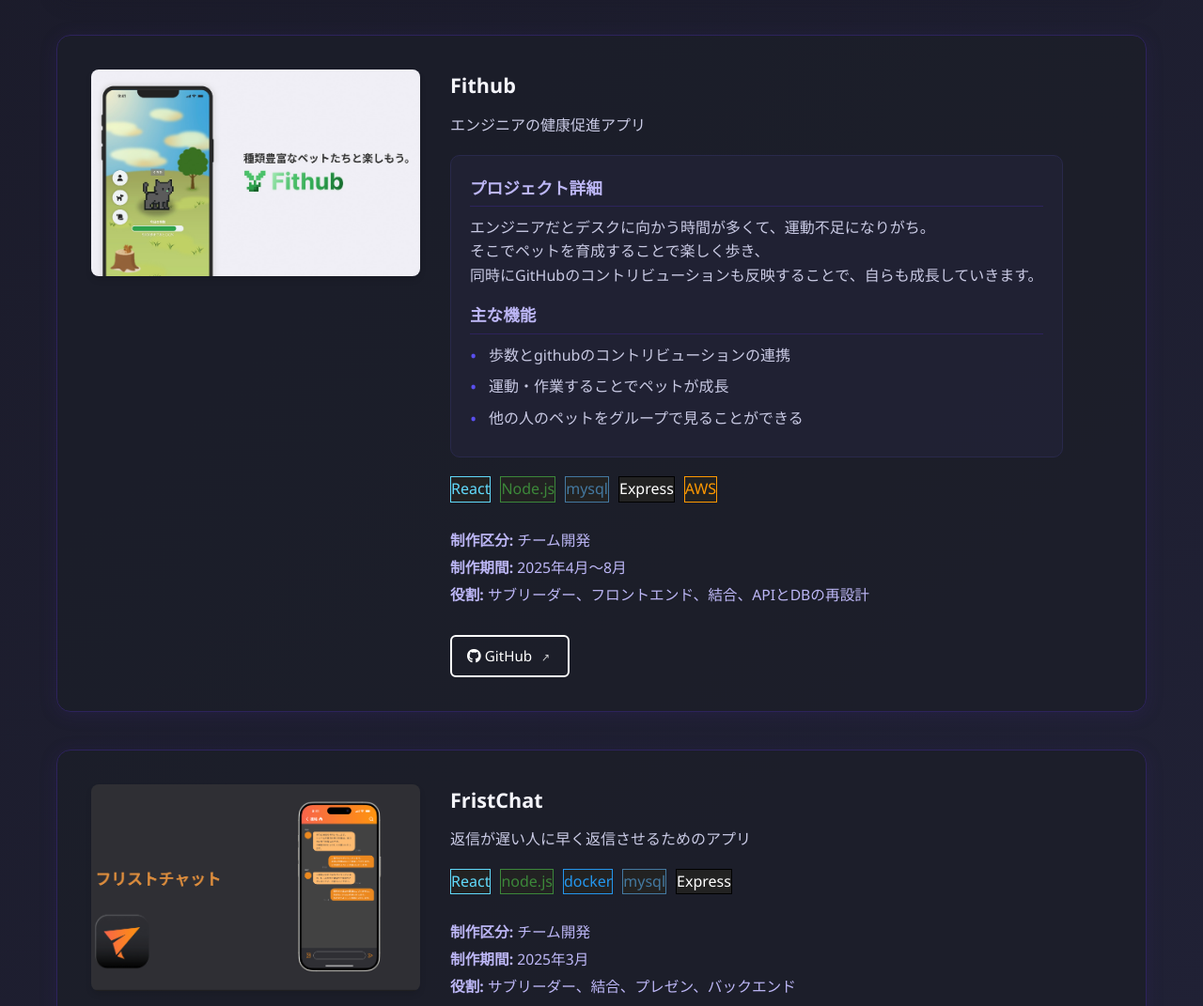
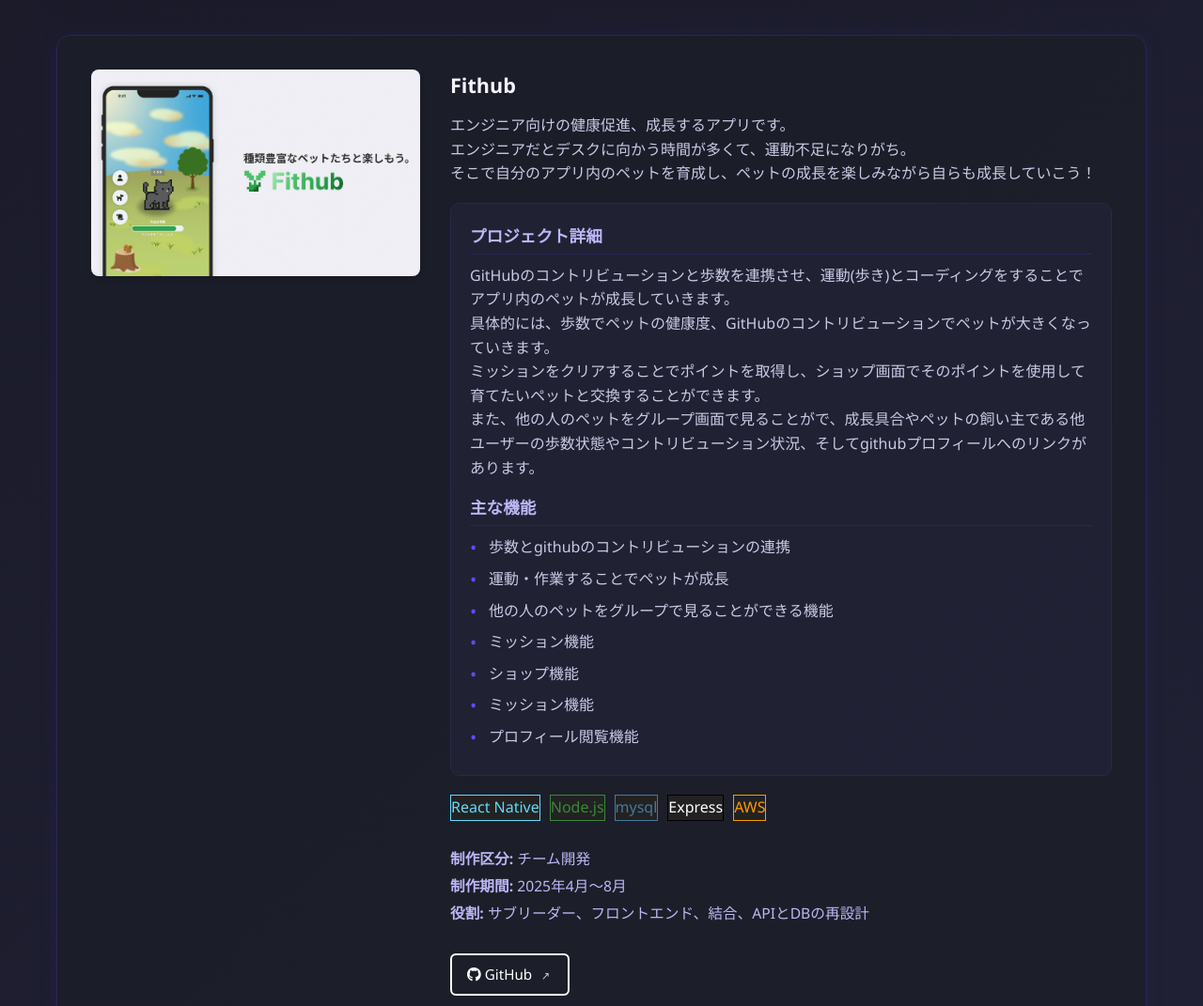
Before and after one commit to keyi1000/profile, a plain HTML site: page index.html in a window 1280 px wide. Shown: the part 1620-2691 px from the top of the page at 94% size. Drawn offline with Linux system fonts and the light colour scheme.

Commit message:
[update]fithubの内容をupdate

```diff
--- a/index.html
+++ b/index.html
@@ -115,24 +115,32 @@
                       <div class="project-description">
                           <h3 class="url-link">Fithub</h3>
                         <p class="project-summary">
-                          エンジニアの健康促進アプリ<br>
+                          エンジニア向けの健康促進、成長するアプリです。<br>
+                          エンジニアだとデスクに向かう時間が多くて、運動不足になりがち。<br>
+                          そこで自分のアプリ内のペットを育成し、ペットの成長を楽しみながら自らも成長していこう！<br>
                         </p>
                         <div class="project-details">
                           <h4>プロジェクト詳細</h4>
                           <p>
-                            エンジニアだとデスクに向かう時間が多くて、運動不足になりがち。<br>
-                            そこでペットを育成することで楽しく歩き、<br>
-                            同時にGitHubのコントリビューションも反映することで、自らも成長していきます。
+                            GitHubのコントリビューションと歩数を連携させ、運動(歩き)とコーディングをすることでアプリ内のペットが成長していきます。<br>
+                            具体的には、歩数でペットの健康度、GitHubのコントリビューションでペットが大きくなっていきます。<br>
+                            ミッションをクリアすることでポイントを取得し、ショップ画面でそのポイントを使用して育てたいペットと交換することができます。<br>
+                            また、他の人のペットをグループ画面で見ることがで、成長具合やペットの飼い主である他ユーザーの歩数状態やコントリビューション状況、そしてgithubプロフィールへのリンクがあります。<br>
                           </p>
                           <h4>主な機能</h4>
                           <ul>
                             <li>歩数とgithubのコントリビューションの連携</li>
                             <li>運動・作業することでペットが成長</li>
-                            <li>他の人のペットをグループで見ることができる</li>
+                            <li>他の人のペットをグループで見ることができる機能</li>
+                            <li>ミッション機能</li>
+                            <li>ショップ機能</li>
+                            <li>ミッション機能</li>
+                            <li>プロフィール閲覧機能</li>
                           </ul>
                         </div>
                         <div class="tech-stack">
-                          <span class="tech-tag" data-lang="react">React</span>
+                          <span class="tech-tag" data-lang="react">React Native
+                          </span>
                           <span class="tech-tag" data-lang="nodejs">Node.js</span>
                           <span class="tech-tag" data-lang="mysql">mysql</span>
                           <span class="tech-tag" data-lang="express">Express</span>
@@ -251,7 +259,7 @@
                         <ul class="project-meta">
                           <li><strong>制作区分:</strong> チーム開発</li>
                           <li><strong>制作期間:</strong> 2024年4月〜2024年7月</li>
-                          <li><strong>役割:</strong> フロントエンドリーダー、結合、要件定義、デザイン、サブリーダー</li>
+                          <li><strong>役割:</strong> リーダー、結合、要件定義、デザイン、サブリーダー</li>
                         </ul>
                         <div class="project-links">
                           <a href="https://geocation.keyi9029.com/" class="link-btn" target="_blank">
```
